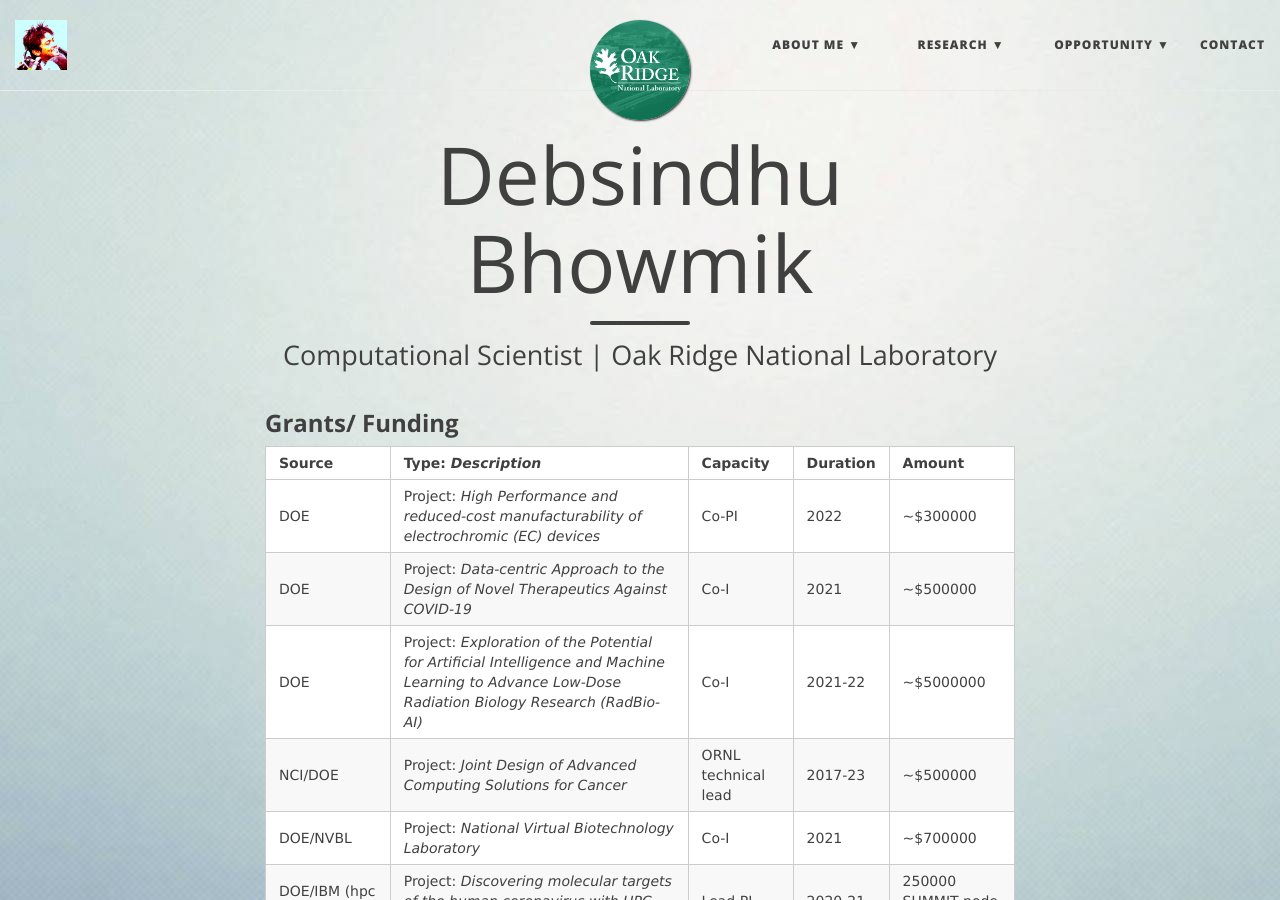
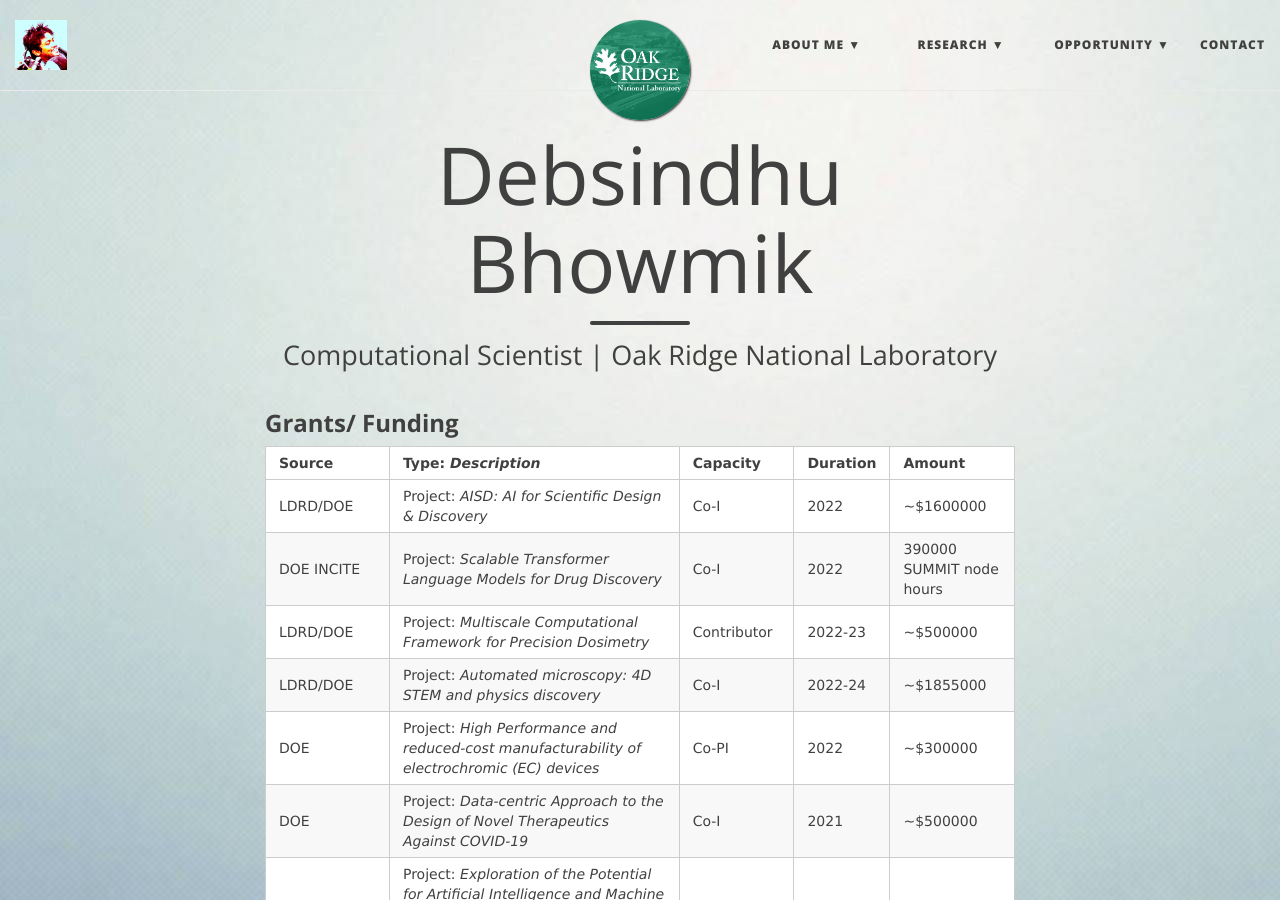
Before and after one commit to debsindhu/debsindhu.github.io, a Jekyll site: the page built from grants.md, in a window 1280 px wide and 900 px high. Built offline with Jekyll 4.4.1, drawn with Linux system fonts in a browser that asks for light colours; nearby versions of some CDN libraries.

Commit message:
Update grants.md

```diff
--- a/grants.md
+++ b/grants.md
@@ -9,6 +9,10 @@ use-site-title: true
 
 | Source | Type: _Description_ | Capacity | Duration | Amount |
 | :------ | :--- | :--- | :--- | :--- |
+| LDRD/DOE | Project: _AISD: AI for Scientific Design & Discovery_ | Co-I | 2022 | ~$1600000 |
+| DOE INCITE | Project: _Scalable Transformer Language Models for Drug Discovery_ | Co-I | 2022 | 390000 SUMMIT node hours |
+| LDRD/DOE | Project: _Multiscale Computational Framework for Precision Dosimetry_ | Contributor | 2022-23 | ~$500000 |
+| LDRD/DOE | Project: _Automated microscopy: 4D STEM and physics discovery_ | Co-I | 2022-24 | ~$1855000 |
 | DOE | Project: _High Performance and reduced-cost manufacturability of electrochromic (EC) devices_ | Co-PI | 2022 | ~$300000 |
 | DOE | Project: _Data-centric Approach to the Design of Novel Therapeutics Against COVID-19_ | Co-I | 2021 | ~$500000 |
 | DOE | Project: _Exploration of the Potential for Artificial Intelligence and Machine Learning to Advance Low-Dose Radiation Biology Research (RadBio-AI)_ | Co-I | 2021-22 | ~$5000000 |
```
